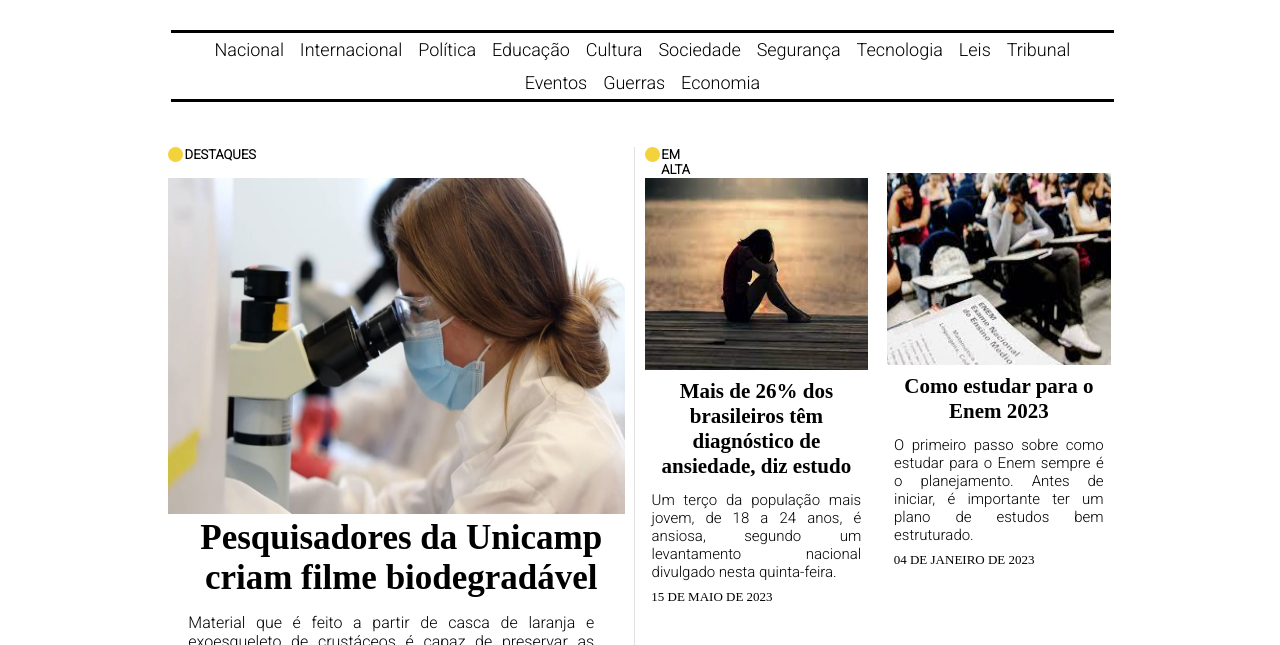
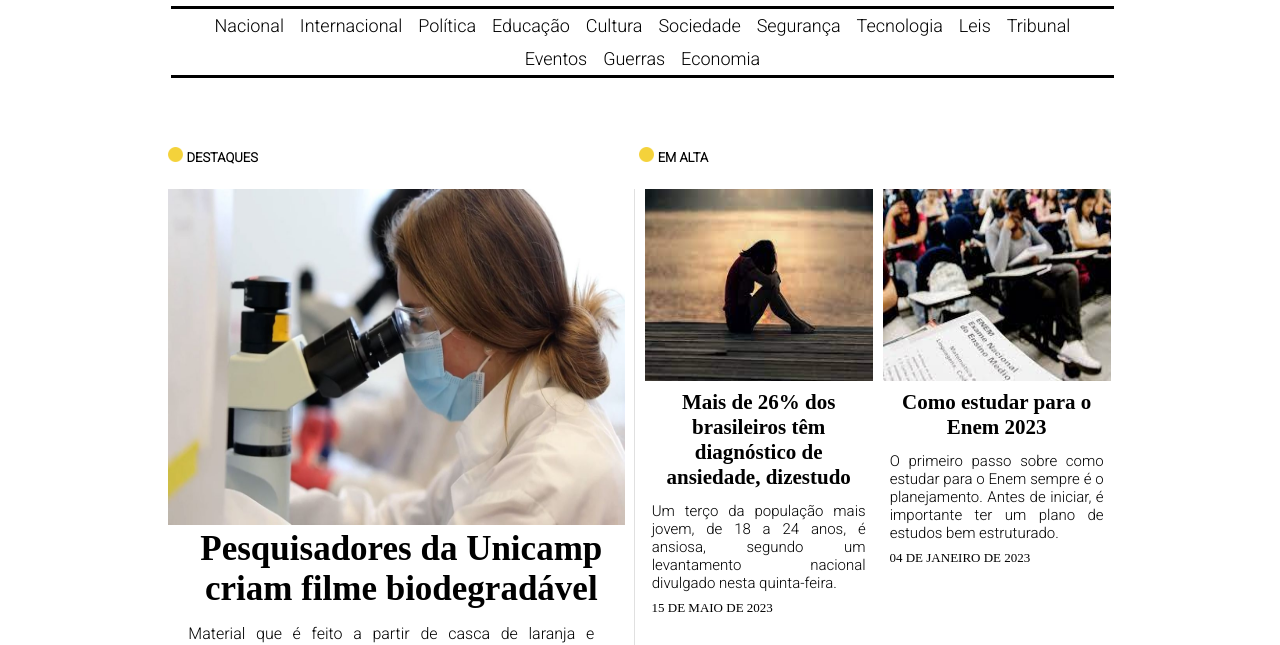
Before and after one commit to kaue-ian/site-dev-web, a plain HTML site: page site-dev-web/index.html in a window 1280 px wide. Shown: the part 245-890 px from the top of the page. Drawn offline with Linux system fonts and the light colour scheme; files whose address does not match are found by name.

Commit message:
Arquivos

```diff
--- a/site-dev-web/css/nav-bar.css
+++ b/site-dev-web/css/nav-bar.css
@@ -31,7 +31,7 @@ a {
     align-items: center;
     font-family: system-ui, -apple-system, Helvetica, Arial, sans-serif;
     background: rgb(244, 244, 9);
-    height: 10vh;
+    height: 7vh;
     border-bottom: 3px solid #000;
   }
 
--- a/site-dev-web/css/style.css
+++ b/site-dev-web/css/style.css
@@ -132,40 +132,30 @@ main {
     height: 42vh;
 }
 
-.sec-2 {
+.sec-1-2 {
     margin-left: 1%;
-    width: 24%;
+    width: 50%;
+    display: grid;
+    grid-template-columns: 1fr 1fr;
+    column-gap: 10px;
 }
 
-.sec-3 {
-    margin-left: 2%;
-    width: 24%;
-    margin-top: 2.75%;
-}
-
-.circulo {
-    display: block;
+.circulo-1 {
     font-size: 13px;
-    margin-bottom: 5px;
     color: #000;
 }
 
-.destaque {
-    display: flex;
-    margin-left: 3.5%;
-    height: 15px;
-    width: 14%;
-    margin-top: -2.3vh;
-    margin-bottom: 2vh;
+.circulo-2 {
+  font-size: 13px;
+  color: #000;
 }
 
-.destaque-2 {
-    display: flex;
-    margin-left: 7.5%;
-    height: 15px;
-    width: 20%;
-    margin-top: -2.3vh;
-    margin-bottom: 2vh;
+.circle {
+  width: 100%;
+  display: grid;
+  grid-template-columns: 2fr 2fr;
+  text-align: left;
+  margin-bottom: 3vh;
 }
 
 #materia-1 {
@@ -203,19 +193,6 @@ main {
 .main-org-2 {
     width: 100%;
     display: flex;
-}
-
-.sec-4 {
-    margin-left: 51%;
-    margin-top: -46%;
-    width: 24%;
-}
-
-.sec-5 {
-    margin-top: -15%;
-    width: 24%;
-    margin-top: -46%;
-    margin-left: 3%;
 }
 
 .data {
@@ -281,7 +258,7 @@ main {
 /*FOOTER*/
 
 footer {
-    background-color: rgb(244, 244, 9);
+    background-color:#f7be21 #9e8100 #000;
     position: relative;
     overflow-y: hidden;
     display: grid 'footer';
--- a/site-dev-web/index.html
+++ b/site-dev-web/index.html
@@ -55,14 +55,18 @@
             </div>
         </header>
         <main>
+            <div class="circle">
+                <div class="circulo-1">
+                    <img src="img/circulo.png" alt="circulo-img" style="width: 15px; height: 15px;">
+                    <strong>DESTAQUES</strong>
+                </div>
+                <div class="circulo-2">
+                    <img src="img/circulo.png" alt="circulo-img" style="width: 15px; height: 15px;">
+                    <strong>EM ALTA</strong>
+                </div>
+            </div>
             <div class="main-org">
                 <section class="sec-1">
-                    <div class="circulo">
-                        <img src="img/circulo.png" alt="circulo-img" style="width: 15px; height: 15px;">
-                        <div class="destaque">
-                            <strong>DESTAQUES</strong>
-                        </div>
-                    </div>
                     <img src="img/cientista.jpg" alt="img-1" style="width: 98%; height: 42vh;" id="ciencia">
                     <p id="materia-1"><strong>Pesquisadores da Unicamp criam filme biodegradável</strong></p>
                     <p class="bio-materia-1">Material que é feito a partir de casca de laranja e
@@ -84,20 +88,16 @@
                     </p>
                     <p class="data-2">20 DE AGOSTO DE 2023</p>
                 </section>
-                <div id="linha-horizontal" style="width: 1px; height: 120vh; background-color: rgb(224, 224, 224);">
+                <div id="linha-horizontal" style="width: 1px; height: 100vh; background-color: rgb(224, 224, 224);">
                 </div>
+                <section class="sec-1-2">
+
                     <section class="sec-2">
-                    <div class="circulo">
-                        <img src="img/circulo.png" alt="circulo-img" style="width: 15px; height: 15px;">
-                        <div class="destaque-2">
-                            <strong>EM ALTA</strong>
-                        </div>
-                    </div>
                         <img src="img/depressao.jpg" alt="img-2" style="width: 100%; height: 24vh;">
-                    <p class="materias-seguintes"><strong>Mais de 26% dos brasileiros têm diagnóstico de ansiedade, diz
-                            estudo
-                        </strong></p>
-                    <p class="bio-mat-seguintes">Um terço da população mais jovem, de 18 a 24 anos, é ansiosa, segundo
+                        <p class="materias-seguintes"><strong>Mais de 26% dos brasileiros têm diagnóstico de ansiedade,
+                                dizestudo</strong></p>
+                        <p class="bio-mat-seguintes">Um terço da população mais jovem, de 18 a 24 anos, é ansiosa,
+                            segundo
                             um levantamento nacional divulgado nesta quinta-feira.</p>
                         <p class="data">15 DE MAIO DE 2023</p>
                     </section>
@@ -108,21 +108,24 @@
                             planejamento. Antes de iniciar, é importante ter um plano de estudos bem estruturado.</p>
                         <p class="data">04 DE JANEIRO DE 2023</p>
                     </section>
-            </div>
-            <div class="main-org-2">
                     <section class="sec-4">
                         <img src="img/leicota.webp" alt="img-4" style="width: 100%; height: 24vh; margin-top: 4vh;">
-                    <p class="materias-seguintes"><strong>Suprema Corte dos EUA determina o fim das cotas raciais nas
+                        <p class="materias-seguintes"><strong>Suprema Corte dos EUA determina o fim das cotas raciais
+                                nas
                                 universidades</strong></p>
-                    <p class="bio-mat-seguintes">A Suprema Corte dos Estados Unidos informou na manhã desta quinta-feira
-                        (29) sobre o fim das ações afirmativas que levavam em conta a raça no processo de ingresso às
+                        <p class="bio-mat-seguintes">A Suprema Corte dos Estados Unidos informou na manhã desta
+                            quinta-feira
+                            (29) sobre o fim das ações afirmativas que levavam em conta a raça no processo de ingresso
+                            às
                             universidades do país. A prerrogativa legal que garantia as cotas raciais, derivada do caso
                             Grutter v. Bollinger estava vigente desde 2003.</p>
                         <p class="data">25 DE NOVEMBRO DE 2023</p>
                     </section>
                     <section class="sec-5">
-                    <img src="img/francaeleicao.jpg" alt="img-4" style="width: 100%; height: 24vh; margin-top: 4vh;">
-                    <p class="materias-seguintes"><strong>Suprema Corte dos EUA determina o fim das cotas raciais nas
+                        <img src="img/francaeleicao.jpg" alt="img-4"
+                            style="width: 100%; height: 24vh; margin-top: 4vh;">
+                        <p class="materias-seguintes"><strong>Suprema Corte dos EUA determina o fim das cotas raciais
+                                nas
                                 universidades</strong></p>
                         <p class="bio-mat-seguintes">Emmanuel Macron que venceu as eleições presidenciais de 2017 e cujo
                             primeiro mandato
@@ -130,6 +133,7 @@
                             um segundo mandato para o qual é elegível de acordo com a Constituição de França.
                             Sua principal concorrente era Marine Le Pen, do partido Reagrupamento Nacional.</p>
                         <p class="data">17 DE JUNHO DE 2023</p>
+                    </section>
                 </section>
             </div>
             <div class="row-2"
@@ -239,5 +243,3 @@
 </body>
 
 </html>
-
-/**/
```
Lines whose indentation alone changed are shown as unchanged.
